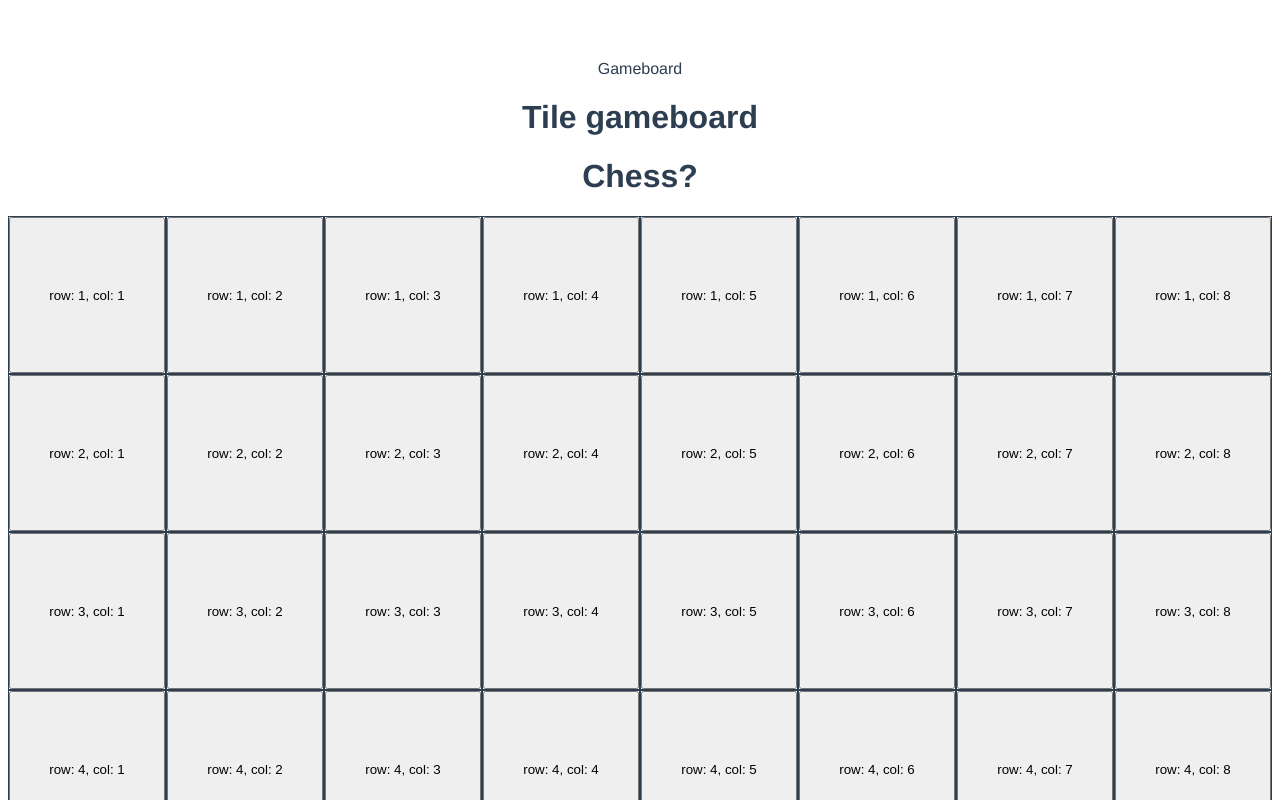
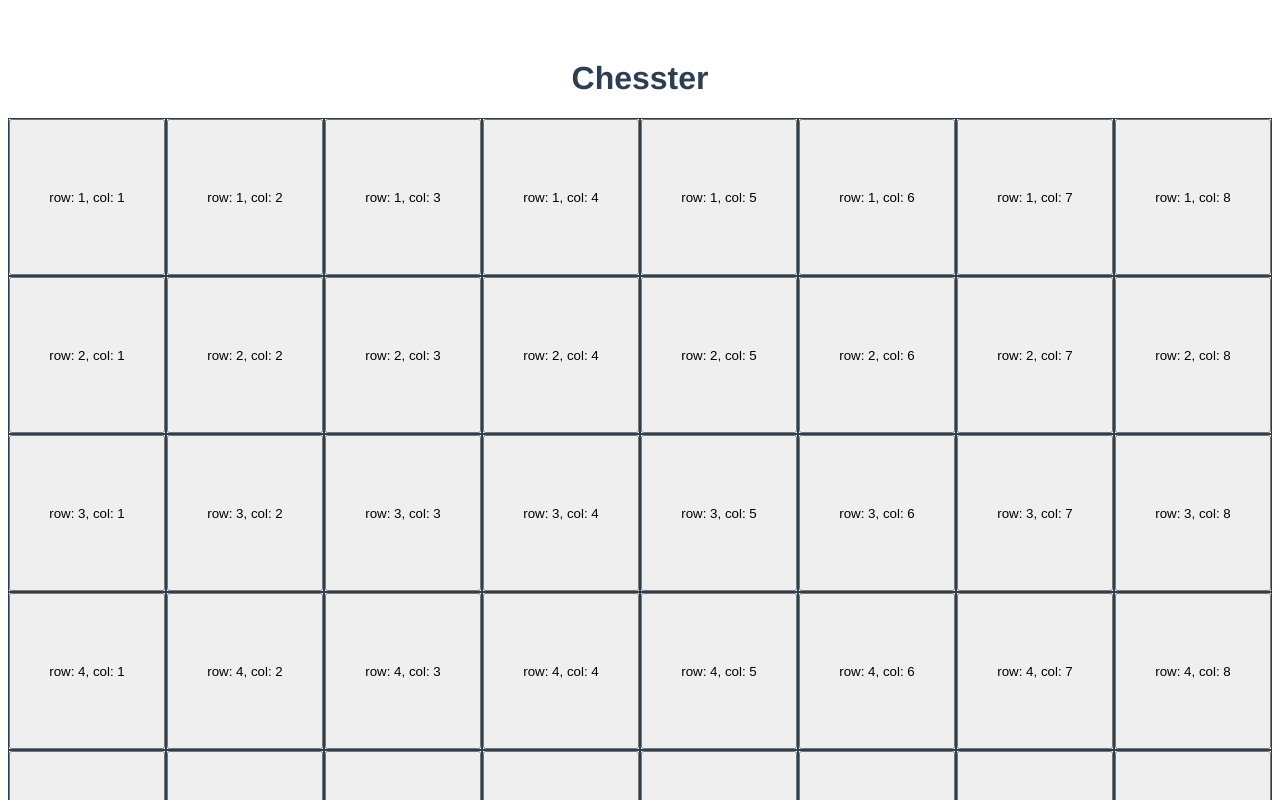
Before and after one commit to thing22-lamblet/webstuff.explore, a Vue app in the folder anim3/: page / in a window 1280 px wide. Shown: the top 800 px of the page. Built offline with nearby package versions, Linux system fonts and the light colour scheme.

Commit message:
Sync (auto)

```diff
--- a/anim3/src/App.vue
+++ b/anim3/src/App.vue
@@ -1,6 +1,6 @@
 <template>
   <!-- <Gameboard msg="Tile gameboard"></Gameboard> -->
-  <Gameboard id="app" msg="Tile gameboard"></Gameboard>
+  <Gameboard id="app" model=model gameName="Chesster"></Gameboard>
 </template>
 
 <script>
@@ -10,6 +10,11 @@ export default {
   name: 'App',
   components: {
     Gameboard
+  },
+  data() {
+      return  {
+          name: "FooFighter"
+      }
   }
 }
 </script>
--- a/anim3/src/components/Gameboard.vue
+++ b/anim3/src/components/Gameboard.vue
@@ -1,8 +1,6 @@
 <template>
   <div class="gameboard">
-      Gameboard
-    <h1>{{ msg }}</h1>
-    <h1>{{ foo }}</h1>
+    <h1>{{ gameName }}</h1>
     <div class="boardframe">
         <div v-for='col in boardTileCount.x' :key='col' class='c_row'>
             <div v-for='row in boardTileCount.y' :key='row' class='c_cell'>
@@ -19,7 +17,8 @@ import GameboardCell from './GameboardCell.vue'
 export default {
   name: 'Gameboard',
   props: {
-    msg: String
+    gameName: String,
+    model: Object
   },
   components: {
       GameboardCell
```
Also changed, not shown: 1 other file (tests, documents, lock files or other folders).
